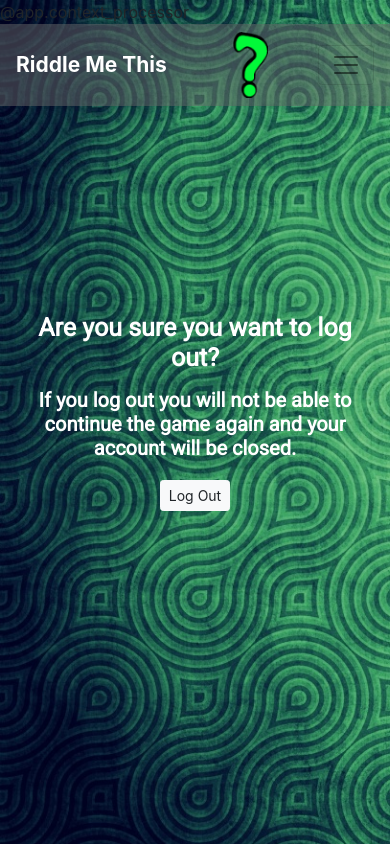
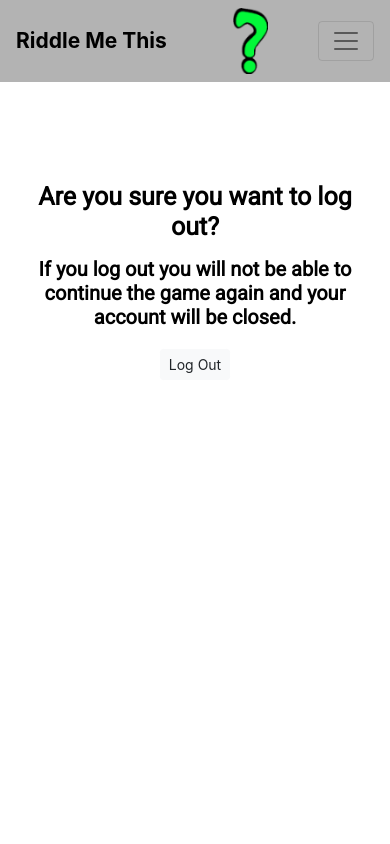
Before and after one commit to krivanpeter/riddle-me-this, a Flask app: page /logout in a window 390 px wide. Run offline with Flask 2, Linux system fonts and the light colour scheme; some libraries are stand-ins or nearby versions.

Commit message:
Background deleted for better view, content position fixed to not slide when keyboard opened on phone

```diff
--- a/data/riddles.json
+++ b/data/riddles.json
@@ -11,8 +11,6 @@
     "answer": "stars"},
 "6": {"question": "I get smaller every time I take a bath. What am I?",
     "answer": "soap"},
-"7": {"question": "What do you throw away that keeps on returning?",
-    "answer": "boomerang"},
 "7": {"question": "Tear off my skin and I won’t cry but you will. What am I?",
     "answer": "onion"},
 "8": {"question": "What do you call a fish with 4 eyes?",
--- a/game.py
+++ b/game.py
@@ -59,7 +59,7 @@
 def calc_points(username):
     riddles = (players[username]['which_quest']) - 1
     attempts = players[username]['attempt']
-    points = str(riddles) + " / " + str(attempts)
+    points = str(attempts) + " / " + str(riddles)
     players[username]['points'] = points
     write_to_file("data/users.json")
     return points
--- a/run.py
+++ b/run.py
@@ -90,4 +90,4 @@
     else:
         return render_template("logout.html")
 
-app.run(host=os.getenv('IP'), port=int(os.getenv('PORT')), debug=False)
+app.run(host=os.getenv('IP'), port=int(os.getenv('PORT')), debug=True)
--- a/static/css/style.css
+++ b/static/css/style.css
@@ -1,14 +1,4 @@
 @import url('https://fonts.googleapis.com/css?family=Roboto|Exo');
-html {
-    height: 100%;
-}
-
-.background {
-    background-image: url('../img/background.jpg');
-    background-repeat: no-repeat;
-    background-size: cover;
-}
-
 table {
     width: 100%;
     height: 100%;
@@ -45,7 +35,7 @@
     margin-bottom: 15px;
     text-align: center;
     font-family: "Roboto", sans-serif;
-    color: white;
+    color: black;
     font-weight: bold;
 }
 
@@ -70,23 +60,23 @@
 }
 
 .navbar-light .navbar-brand {
-    color: white;
+    color: black;
 }
 
 .navbar-light .navbar-nav .nav-link {
-    color: white;
+    color: black;
 }
 
+.navbar-light .navbar-nav .nav-link:hover,
+.navbar-light .navbar-nav .nav-link:focus,
 .navbar-light .navbar-brand:hover,
 .navbar-light .navbar-brand:focus {
-    color: rgba(255, 255, 255, 0.9);
+    color: rgba(255, 255, 255, 0.5);
 }
 
 .content {
-    position: absolute;
-    top: 50%;
-    left: 50%;
-    transform: translate(-50%, -50%);
+    position: relative;
+    top: 100px;
 }
 
 @media(min-width: 768px) {
--- a/templates/logout.html
+++ b/templates/logout.html
@@ -1,4 +1,4 @@
-@app.context_processor{% extends 'base.html' %}
+{% extends 'base.html' %}
 {% block content %}
 <h1 class="general-sub">Are you sure you want to log out?</h1>
 <h2 class="general-sub">If you log out you will not be able to continue the game again and your account will be closed.</h2>
```
Also changed, not shown: README.md, static/img/background.jpg (deleted).
